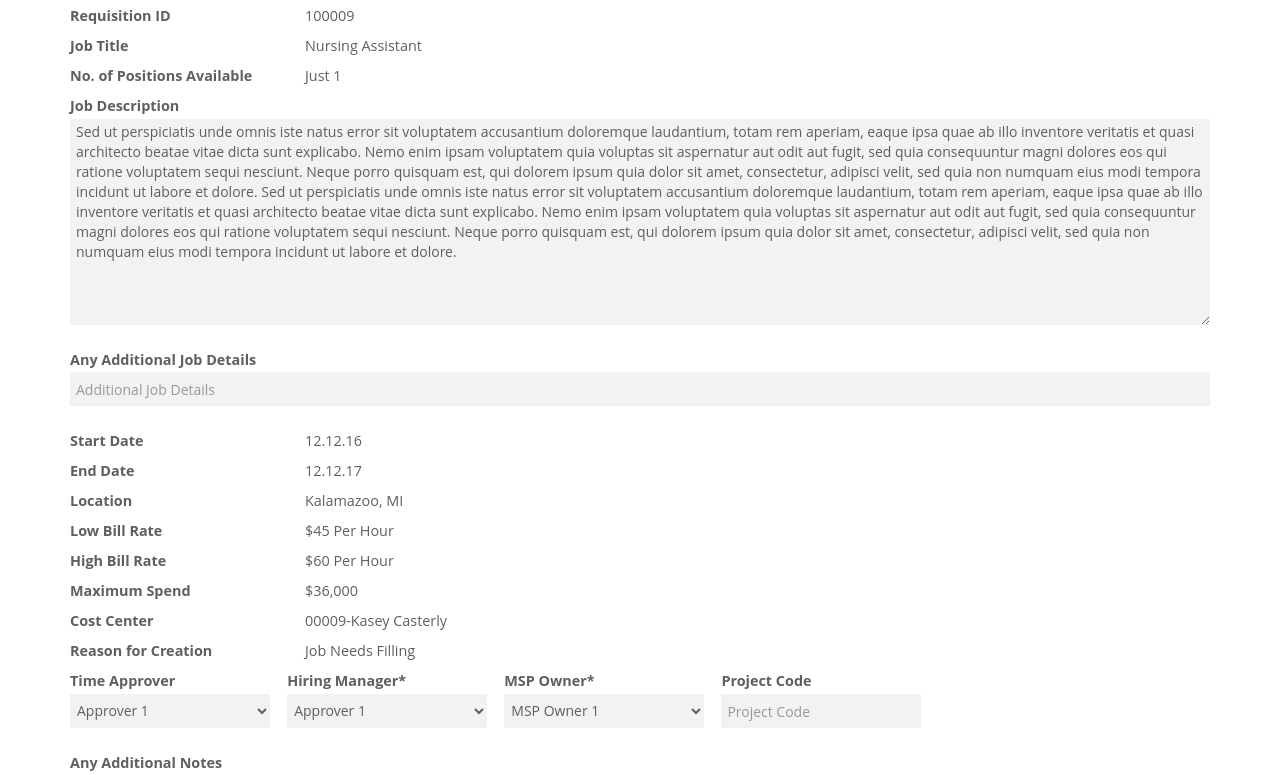
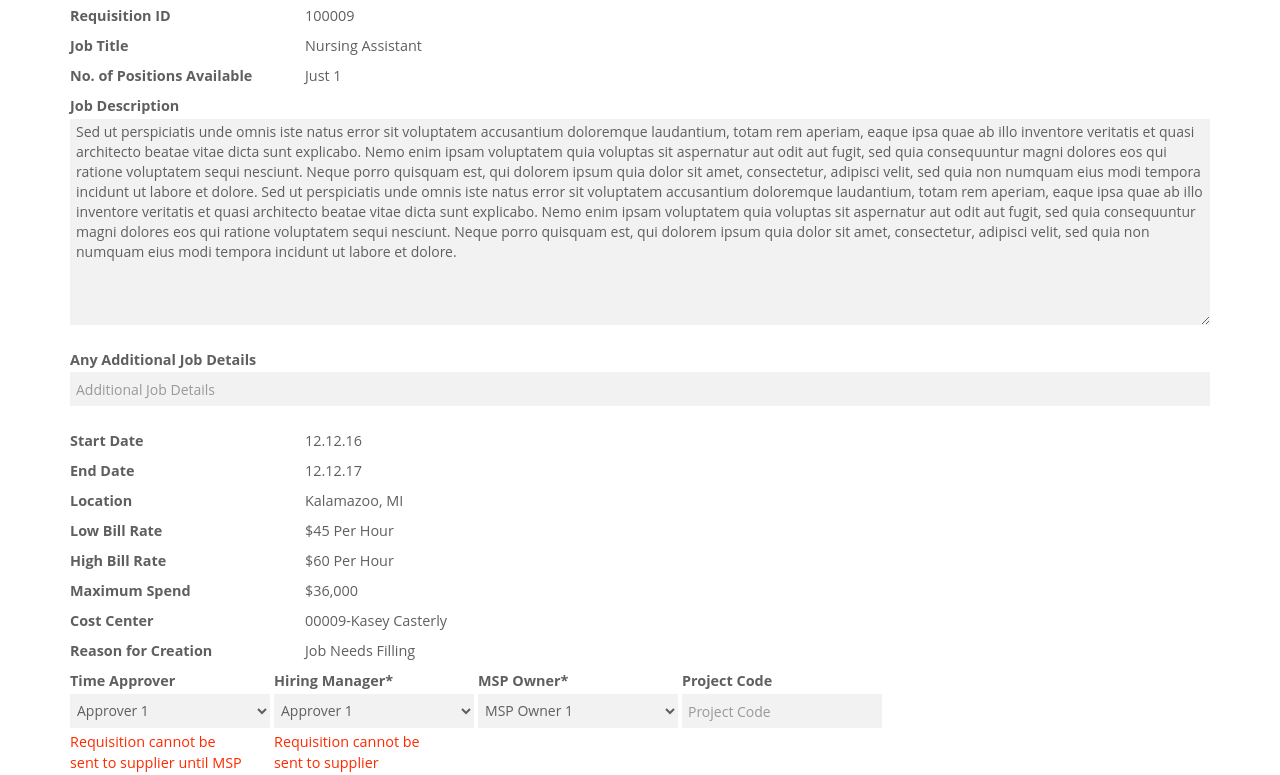
Before and after one commit to abhishek-lal/GitHub_Pride-Global, a plain HTML site: page editRequisitionMSP.html in a window 1280 px wide. Shown: the part 168-943 px from the top of the page. Drawn offline with Linux system fonts and the light colour scheme; files whose address does not match are found by name.

Commit message:
latest page

```diff
--- a/editRequisitionMSP.html
+++ b/editRequisitionMSP.html
@@ -146,27 +146,29 @@
                         <label class="col-lg-10">Reason for Creation</label><p class="form-control-static">Job Needs Filling</p>
                     </div>
                     <div class="clear"></div>
-                    <div class="form-group">
+                    <div class="form-group col-sm-2 col-md-2">
                         <label for="timeApprover">Time Approver</label>
                         <select id="timeApprover" class="form-control">
                             <option>Approver 1</option>
                             <option>Approver 2</option>
                         </select>
+                        <span class="error-msg">Requisition cannot be sent to supplier until MSP owner field is filled out</span>
                     </div>
-                    <div class="form-group">
+                    <div class="form-group col-md-2 col-lg-2">
                         <label for="hiringMgr">Hiring Manager*</label>
                         <select id="hiringMgr" class="form-control">
                             <option>Approver 1</option>
                             <option>Approver 2</option>
                         </select>
+                        <span class="error-msg">Requisition cannot be sent to supplier</span>
                     </div>
-                    <div class="form-group">
+                    <div class="form-group col-md-2 col-lg-2">
                         <label for="mspOwner">MSP Owner*</label>
                         <select id="mspOwner" class="form-control">
                             <option>MSP Owner 1</option>
                         </select>
                     </div>
-                    <div class="form-group">
+                    <div class="form-group col-sm-2">
                         <label for="projCode">Project Code</label>
                         <input type="text" class="form-control" id="projCode" placeholder="Project Code">
                     </div>
```
Also changed, not shown: 1 other file.
